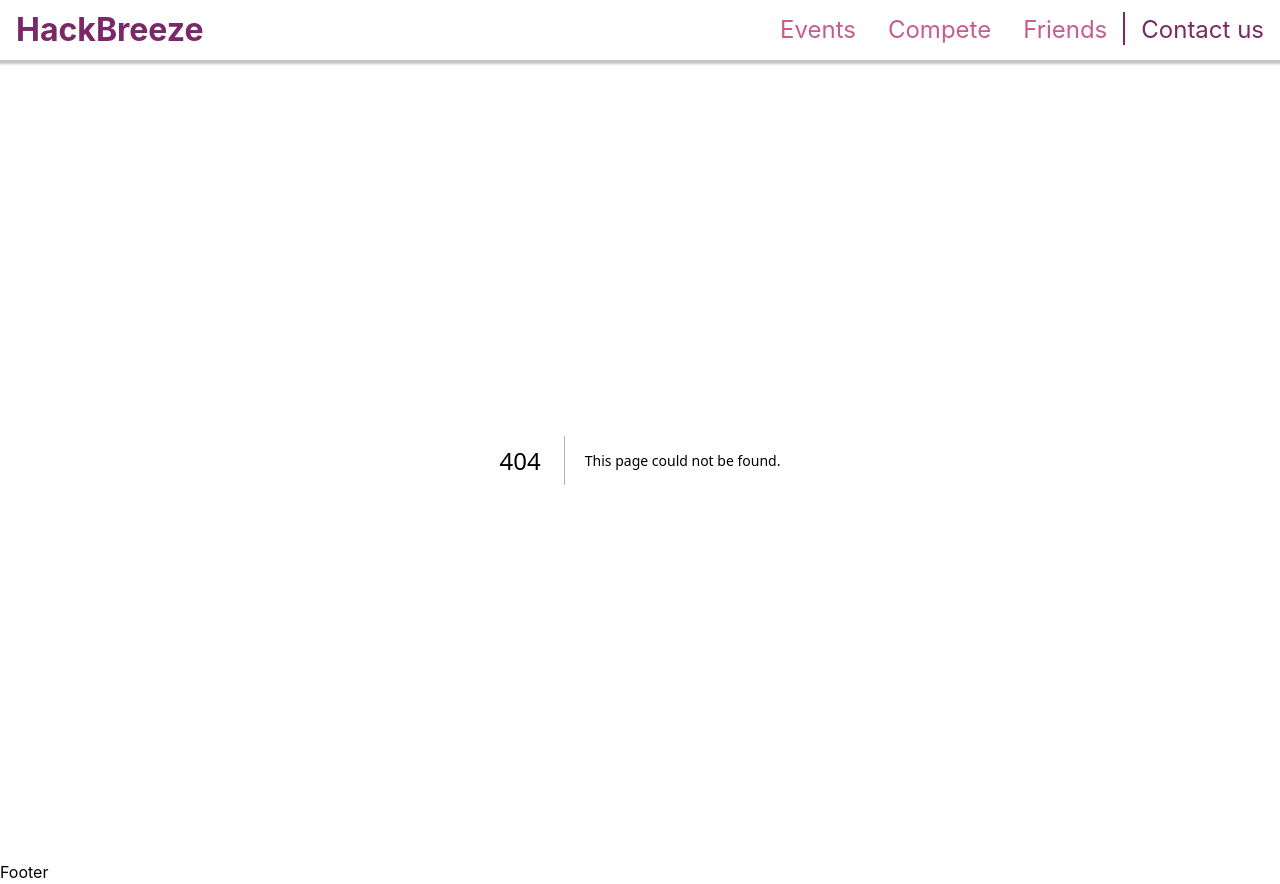
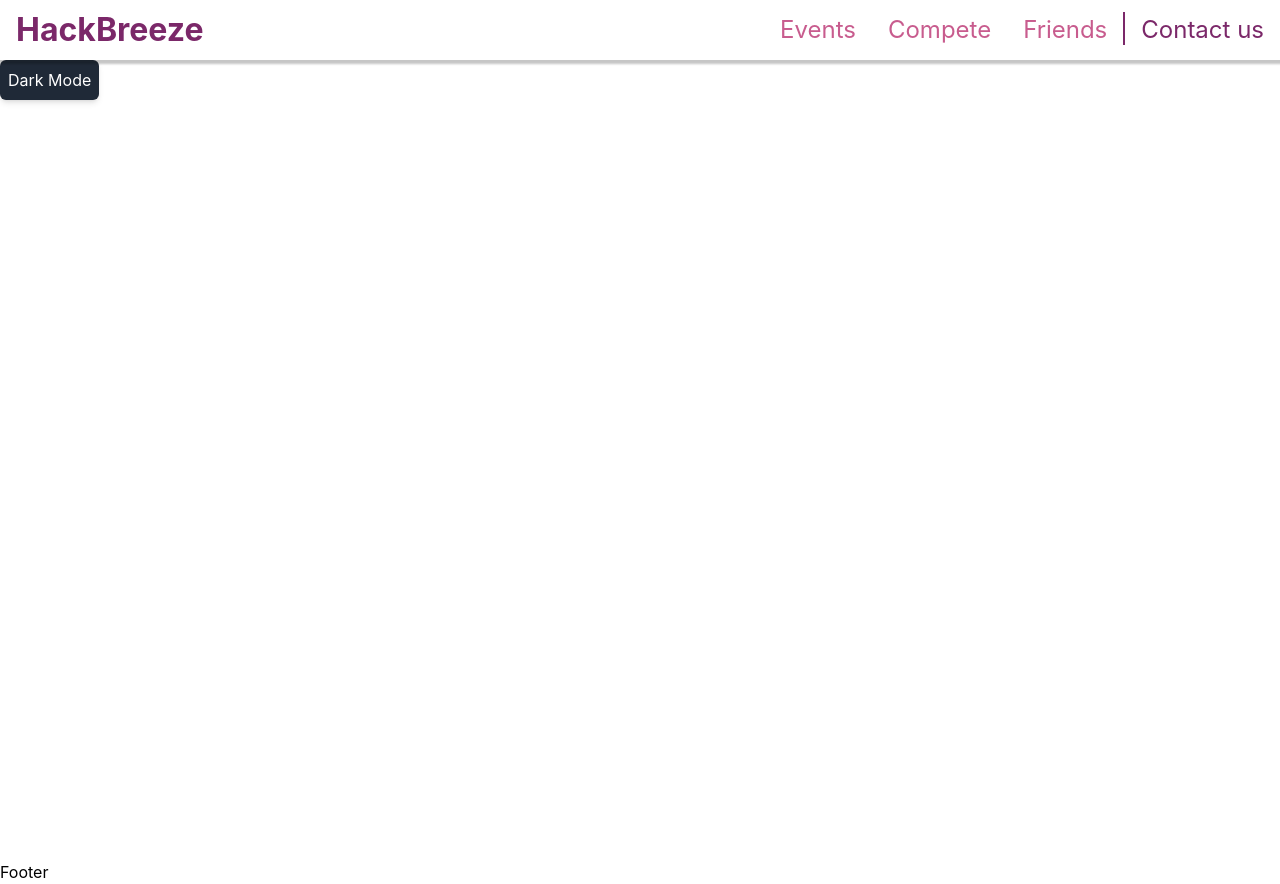
Before and after one commit to deepak2002139/Hackbreeze-1, a Next.js app in the folder hackbreeze/: page /DarkModeButton in a window 1280 px wide. Before the commit this address had no page. Built offline with nearby package versions, Linux system fonts and the light colour scheme.

Commit message:
Dark Mode code Added

```diff
--- a/hackbreeze/components/UI/Layout.jsx
+++ b/hackbreeze/components/UI/Layout.jsx
@@ -1,14 +1,18 @@
-import React from "react";
+import React, { useContext } from "react";
 import Footer from "./Footer";
 import Navbar from "./Navbar";
+import { DarkModeContext } from "../../pages/DarkModeContext";
 
 const Layout = ({ children }) => {
+
+  const {darkMode,setDarkMode} = useContext(DarkModeContext)
+
   return (
-    <>
+    <div className={darkMode ? `bg-slate-800 text-white` : null}>
       <Navbar />
       <main className="min-h-screen">{children}</main>
       <Footer />
-    </>
+    </div>
   );
 };
 
--- a/hackbreeze/components/UI/Navbar.jsx
+++ b/hackbreeze/components/UI/Navbar.jsx
@@ -1,13 +1,13 @@
 import React from "react";
 import classes from "./Navbar.module.css";
+import Link from "next/link";
 
 const Navbar = () => {
   return (
     <nav className={classes.nav}>
-      <a href="#" className={classes.brand}>
-        {" "}
+      <Link href="/" className={classes.brand}>
         HackBreeze
-      </a>
+      </Link>
       <div className={classes.navigation_menu}>
         <ul>
           <li className={classes.nav_item}>
--- /dev/null
+++ b/hackbreeze/pages/DarkModeButton.jsx
@@ -0,0 +1,20 @@
+import { useContext } from "react"
+import { DarkModeContext } from "./DarkModeContext"
+
+const DarkModeButton = () => {
+    const {darkMode,setDarkMode} = useContext(DarkModeContext);
+    console.log(darkMode);
+    const toggleDarkMode = () => {
+
+      setDarkMode(prev => !prev);
+
+  }
+
+  return (
+    <button className="p-2 rounded-md shadow-md text-white bg-gray-800 hover:bg-gray-700 focus:outline-none"
+    onClick={toggleDarkMode}>
+        {darkMode ? 'Light Mode' : 'Dark Mode'}
+    </button>
+  )
+}
+export default DarkModeButton
--- /dev/null
+++ b/hackbreeze/pages/DarkModeContext.jsx
@@ -0,0 +1,18 @@
+import { createContext,useState } from "react";
+
+export const DarkModeContext = createContext({
+    darkMode: false,
+    setDarkMode : () => {}
+});
+
+
+
+export const DarkModeProvider = ({children})=>{
+    const [darkMode,setDarkMode] = useState(false);
+
+    return (
+        <DarkModeContext.Provider value={{darkMode,setDarkMode}}>
+            {children}
+        </DarkModeContext.Provider>
+    );
+};
--- a/hackbreeze/pages/_app.js
+++ b/hackbreeze/pages/_app.js
@@ -2,14 +2,17 @@ import { QueryClient, QueryClientProvider } from "@tanstack/react-query";
 import "../styles/globals.css";
 import { ReactQueryDevtools } from "@tanstack/react-query-devtools";
 import Layout from "../components/UI/Layout";
+import { DarkModeProvider } from "./DarkModeContext";
 const queryClient = new QueryClient();
 
 function MyApp({ Component, pageProps }) {
   return (
     <QueryClientProvider client={queryClient}>
-      <Layout>
+     <DarkModeProvider>
+     <Layout>
         <Component {...pageProps} />
       </Layout>
+     </DarkModeProvider>
       <ReactQueryDevtools initialIsOpen={false} />
     </QueryClientProvider>
   );
--- a/hackbreeze/pages/index.js
+++ b/hackbreeze/pages/index.js
@@ -4,9 +4,12 @@ import Friends from '../components/Home/Friends'
 import UpcomingEvents from '../components/Home/UpcomingEvents'
 import Search from '../components/Home/Search'
 import LeaderBoard from '../components/Home/LeaderBoard'
+import { DarkModeProvider } from './DarkModeContext'
+import DarkModeButton from './darkmodebutton'
 
 const HomePage = () => {
   return (
+
     <div className='relative fixed inset-0 h-screen w-screen bg-white'>
     <div className='flex ml-[250px] mr-[216px] pt-[100px]'>
     <div className='font-poppins text-[80px] font-medium font-weight-500 '>
@@ -48,6 +51,8 @@ const HomePage = () => {
     </div>
 
 </div>
+
+
   )
 }
 
--- /dev/null
+++ b/hackbreeze/pages/sidebar.jsx
@@ -0,0 +1,10 @@
+const sidebar = () => {
+  return (
+    <div className="flex items-start justify-end text-sm w-1/15 flex-col min-h-screen bg-[#7B2869] mt-10 rounded-lg">
+        <button className=" bg-red-400 rounded-full  w-full">Profile</button>
+        <button className=" bg-blue-200 rounded-full  w-full">Dark</button>
+        <button className=" bg-red-200 rounded-full w-full">Settings</button>
+    </div>
+  )
+}
+export default sidebar
--- a/hackbreeze/tailwind.config.js
+++ b/hackbreeze/tailwind.config.js
@@ -7,7 +7,11 @@ module.exports = {
     "./src/**/*.{js,ts,jsx,tsx}",
   ],
   theme: {
-    extend: {},
+    extend: {
+      width: {
+        '1/15': '6.6%'
+      }
+    },
   },
   plugins: [],
 };
```
